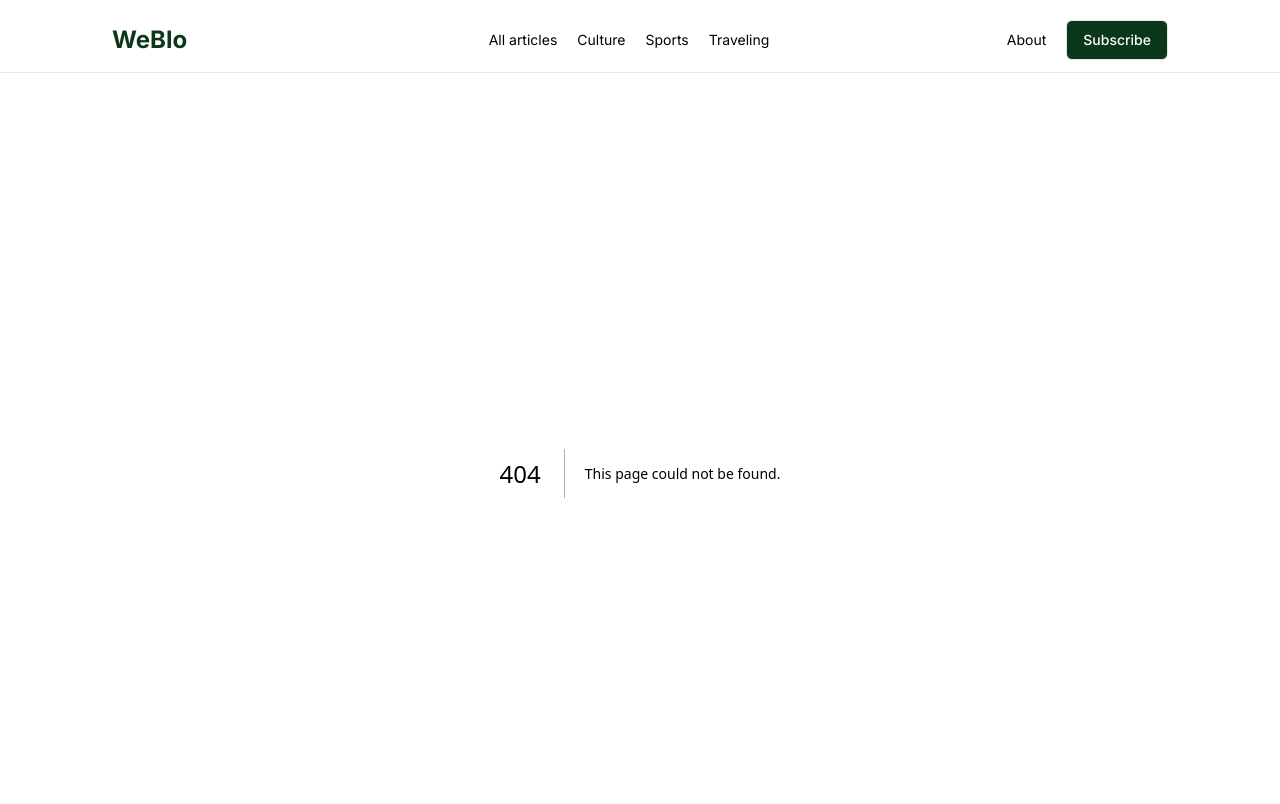
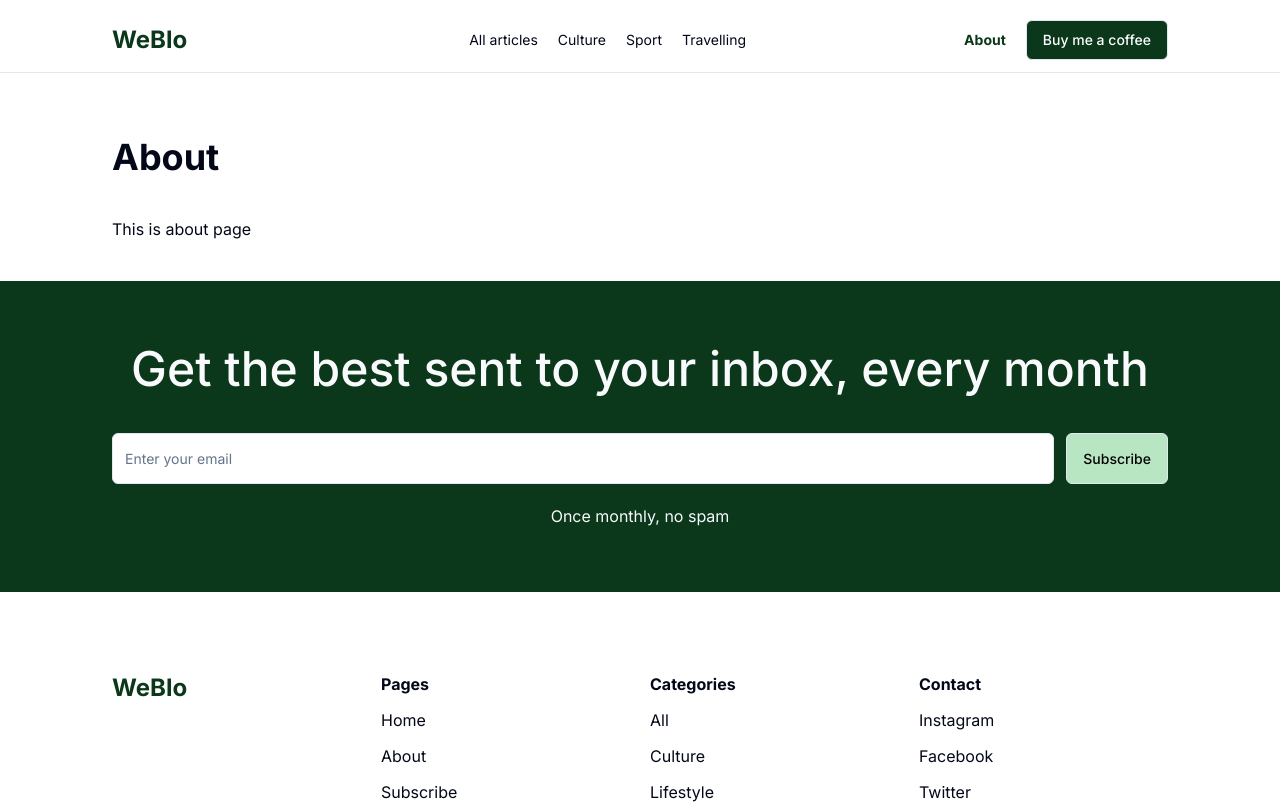
Before and after one commit to jgigrec323/blog, a Next.js app: page /about in a window 1280 px wide. Before the commit this address had no page. Shown: the top 804 px of the page. Built offline with nearby package versions, Linux system fonts and the light colour scheme.

Commit message:
links working, next:real fetching

```diff
--- /dev/null
+++ b/src/app/(pages)/[category]/page.tsx
@@ -0,0 +1,60 @@
+"use client"
+import BlogCard from '@/components/BlogCard'
+import { useParams } from 'next/navigation'
+import React, { useEffect, useState } from 'react'
+
+const CategoryPage = () => {
+    const [cat, setCat] = useState("")
+    const {category} = useParams()
+    function transformLinkToTitle(link: string): string {
+        const cleanLink = link.replace(/^\/|\/$/g, '');
+        return cleanLink
+      }
+
+    useEffect(()=>{
+        setCat(transformLinkToTitle(category.toString()))
+    },[category])
+  return (
+    <>
+
+
+    <BlogCard
+            content="Lorem ipsum, dolor sit amet consectetur adipisicing elit. Reiciendis necessitatibus amet hic! Magnam, repellendus excepturi!"
+            category="Musique"
+            date="Nov 25"
+            imageUrl="https://images.pexels.com/photos/19802887/pexels-photo-19802887/free-photo-of-ciel-industrie-gare-station.jpeg"
+            title="This is a test for the blog card"
+
+          ></BlogCard>
+    <BlogCard
+            content="Lorem ipsum, dolor sit amet consectetur adipisicing elit. Reiciendis necessitatibus amet hic! Magnam, repellendus excepturi!"
+            category="Musique"
+            date="Nov 25"
+            imageUrl="https://images.pexels.com/photos/19802887/pexels-photo-19802887/free-photo-of-ciel-industrie-gare-station.jpeg"
+            title="This is a test for the blog card"
+
+          ></BlogCard>
+    <BlogCard
+            content="Lorem ipsum, dolor sit amet consectetur adipisicing elit. Reiciendis necessitatibus amet hic! Magnam, repellendus excepturi!"
+            category="Musique"
+            date="Nov 25"
+            imageUrl="https://images.pexels.com/photos/19802887/pexels-photo-19802887/free-photo-of-ciel-industrie-gare-station.jpeg"
+            title="This is a test for the blog card"
+
+          ></BlogCard>
+    <BlogCard
+            content="Lorem ipsum, dolor sit amet consectetur adipisicing elit. Reiciendis necessitatibus amet hic! Magnam, repellendus excepturi!"
+            category="Musique"
+            date="Nov 25"
+            imageUrl="https://images.pexels.com/photos/19802887/pexels-photo-19802887/free-photo-of-ciel-industrie-gare-station.jpeg"
+            title="This is a test for the blog card"
+
+          ></BlogCard>
+
+
+
+  </>
+  )
+}
+
+export default CategoryPage
--- /dev/null
+++ b/src/app/(pages)/about/page.tsx
@@ -0,0 +1,7 @@
+import React from "react";
+
+const About = () => {
+  return <div>This is about page</div>;
+};
+
+export default About;
--- /dev/null
+++ b/src/app/(pages)/all-articles/page.tsx
@@ -0,0 +1,50 @@
+import BlogCard from '@/components/BlogCard'
+import Newsletter from '@/components/Newsletter'
+import PageTitle from '@/components/PageTitle'
+import React from 'react'
+
+const AllArticles = () => {
+  return (
+    <>
+
+
+      <BlogCard
+              content="Lorem ipsum, dolor sit amet consectetur adipisicing elit. Reiciendis necessitatibus amet hic! Magnam, repellendus excepturi!"
+              category="Musique"
+              date="Nov 25"
+              imageUrl="https://images.pexels.com/photos/19802887/pexels-photo-19802887/free-photo-of-ciel-industrie-gare-station.jpeg"
+              title="This is a test for the blog card"
+
+            ></BlogCard>
+      <BlogCard
+              content="Lorem ipsum, dolor sit amet consectetur adipisicing elit. Reiciendis necessitatibus amet hic! Magnam, repellendus excepturi!"
+              category="Musique"
+              date="Nov 25"
+              imageUrl="https://images.pexels.com/photos/19802887/pexels-photo-19802887/free-photo-of-ciel-industrie-gare-station.jpeg"
+              title="This is a test for the blog card"
+
+            ></BlogCard>
+      <BlogCard
+              content="Lorem ipsum, dolor sit amet consectetur adipisicing elit. Reiciendis necessitatibus amet hic! Magnam, repellendus excepturi!"
+              category="Musique"
+              date="Nov 25"
+              imageUrl="https://images.pexels.com/photos/19802887/pexels-photo-19802887/free-photo-of-ciel-industrie-gare-station.jpeg"
+              title="This is a test for the blog card"
+
+            ></BlogCard>
+      <BlogCard
+              content="Lorem ipsum, dolor sit amet consectetur adipisicing elit. Reiciendis necessitatibus amet hic! Magnam, repellendus excepturi!"
+              category="Musique"
+              date="Nov 25"
+              imageUrl="https://images.pexels.com/photos/19802887/pexels-photo-19802887/free-photo-of-ciel-industrie-gare-station.jpeg"
+              title="This is a test for the blog card"
+
+            ></BlogCard>
+
+
+
+    </>
+  )
+}
+
+export default AllArticles
--- /dev/null
+++ b/src/app/(pages)/layout.tsx
@@ -0,0 +1,44 @@
+"use client"
+import React, { useEffect, useState } from 'react';
+import PageTitle from '@/components/PageTitle';
+import Newsletter from '@/components/Newsletter';
+import { usePathname } from 'next/navigation';
+
+interface LayoutProps {
+  children: React.ReactNode;
+}
+
+
+
+const Layout: React.FC<LayoutProps> = ({ children }) => {
+    const [pageTitle, setPageTitle] = useState("")
+    const currentPath = usePathname()
+
+    function transformLinkToTitle(link: string): string {
+        const cleanLink = link.replace(/^\/|\/$/g, '');
+
+        return cleanLink
+          .split('-')
+          .map(word => word.charAt(0).toUpperCase() + word.slice(1))
+          .join(' ');
+      }
+
+
+
+    useEffect(()=>{
+        setPageTitle(transformLinkToTitle(currentPath))
+    },[currentPath])
+  return (
+    <>
+    <div className="mt-16 lg:px-28 sm:px-16 px-10 ">
+    <PageTitle title = {pageTitle} className='mb-10 text-3xl font-bold lg:text-4xl '></PageTitle>
+      <main className="grid lg:grid lg:grid-cols-3 md:grid-cols-2 gap-y-10 md:gap-x-8 lg:gap-x-10">
+        {children}
+      </main>
+    </div>
+      <Newsletter></Newsletter>
+    </>
+  );
+};
+
+export default Layout;
--- a/src/app/layout.tsx
+++ b/src/app/layout.tsx
@@ -2,6 +2,7 @@ import type { Metadata } from "next";
 import { Inter } from "next/font/google";
 import "./globals.css";
 import Navbar from "@/components/Navbar";
+import Footer from "@/components/Footer";
 
 const inter = Inter({ subsets: ["latin"] });
 
@@ -19,6 +20,7 @@ export default function RootLayout({
       <body className={inter.className}>
         <Navbar></Navbar>
         {children}
+        <Footer></Footer>
         </body>
     </html>
   );
--- a/src/app/page.tsx
+++ b/src/app/page.tsx
@@ -4,6 +4,7 @@ import Hero from "@/components/Hero";
 import { Input } from "@/components/ui/input";
 import React from "react";
 import Footer from "@/components/Footer";
+import Newsletter from "@/components/Newsletter";
 
 function Home() {
   return (
@@ -81,17 +82,8 @@ function Home() {
         </div>
         </div>
       </section>
-      <section className="mt-10 bg-dgreen lg:px-28 sm:px-16 px-10 py-16 flex flex-col justify-center items-center
+      <Newsletter></Newsletter>
 
-      ">
-        <p className="text-primary-foreground text-4xl font-medium sm:text-5xl text-center mb-10">Get the best sent to your inbox, every month</p>
-        <form className="w-full h-[3.2rem]  flex items-center justify-between gap-3">
-        <Input className="grow outline-none h-full" placeholder="Enter your email" />
-        <Button variant={"outline"} className="h-full bg-[#b8e6c3] text-black">Subscribe</Button>
-        </form>
-        <p className="text-primary-foreground mt-5">Once monthly, no spam</p>
-      </section>
-      <Footer></Footer>
     </div>
   );
 }
--- a/src/components/Hero.tsx
+++ b/src/components/Hero.tsx
@@ -4,7 +4,7 @@ import Divider from './Divider'
 function Hero() {
   return (
     <div className='lg:px-28 sm:px-16 px-10 pt-20'>
-        <p className='md:text-4xl md:w-2/3 mb-20 '>Welcome to WeBlo, we write about travelling, people and culture...</p>
+        <p className='md:text-4xl text-3xl md:w-2/3 mb-20 '>Welcome to WeBlo, we write about travelling, people and culture...</p>
         <Divider></Divider>
     </div>
   )
--- a/src/components/MobileNavigation.tsx
+++ b/src/components/MobileNavigation.tsx
@@ -1,3 +1,4 @@
+"use client";
 import React from "react";
 import { Button } from "@/components/ui/button";
 import { Input } from "@/components/ui/input";
@@ -14,11 +15,17 @@ import {
 } from "@/components/ui/sheet";
 import { IoIosMenu } from "react-icons/io";
 import Logo from "./Logo";
-import NavlinksItem from "./NavlinksItem";
 import Link from "next/link";
-import Divider from "./Divider";
+import { usePathname } from "next/navigation";
 
 const MobileNavigation = () => {
+  const currentPath = usePathname();
+  const links = [
+    { href: "/all-articles", label: "All articles" },
+    { href: "/culture", label: "Culture" },
+    { href: "/sport", label: "Sport" },
+    { href: "/travelling", label: "Travelling" },
+  ];
   return (
     <Sheet>
       <SheetTrigger asChild>
@@ -32,18 +39,28 @@ const MobileNavigation = () => {
         </SheetHeader>
         <div className="space-y-4">
           <ul className="flex flex-col mt-7 gap-4">
-            <li>All articles</li>
-            <li>Culture</li>
-            <li>Sports</li>
-            <li>Traveling</li>
+            {links.map((link) => (
+              <li key={link.href}>
+                <Link
+                  className={currentPath === link.href ? "text-dgreen font-bold" : ""}
+                  href={link.href}
+                >
+                  {link.label}
+                </Link>
+              </li>
+            ))}
           </ul>
           <div className="flex flex-col gap-4 ">
-            <Link href={"/about"}>About</Link>
-            <Button variant={"outline"} className="bg-dgreen text-dgreen-foreground">Subscribe</Button>
+            <Link href={"/about"}  className={currentPath === "/about" ? "text-dgreen font-bold" : ""}>About</Link>
+            <Button
+              variant={"outline"}
+              className="bg-dgreen text-dgreen-foreground"
+            >
+              Buy me a coffee
+            </Button>
           </div>
         </div>
-        <SheetFooter>
-        </SheetFooter>
+        <SheetFooter></SheetFooter>
       </SheetContent>
     </Sheet>
   );
--- a/src/components/Navbar.tsx
+++ b/src/components/Navbar.tsx
@@ -1,28 +1,44 @@
-import React from 'react'
-import Logo from './Logo'
-import Link from 'next/link'
-import { Button } from './ui/button'
-import NavlinksItem from './NavlinksItem'
-import MobileNavigation from './MobileNavigation'
+"use client";
+import React from "react";
+import Logo from "./Logo";
+import Link from "next/link";
+import { Button } from "./ui/button";
+import NavlinksItem from "./NavlinksItem";
+import MobileNavigation from "./MobileNavigation";
+import { usePathname } from "next/navigation";
 
 function Navbar() {
+  const currentPath = usePathname();
+
   return (
-    <nav className='flex items-center justify-between pt-5 pb-3 lg:px-28 sm:px-16 px-10
-    text-sm border-b '>
-
+    <nav
+      className="flex items-center justify-between pt-5 pb-3 lg:px-28 sm:px-16 px-10
+    text-sm border-b "
+    >
       <Logo></Logo>
 
       {/* mobile */}
       <MobileNavigation></MobileNavigation>
 
-     <NavlinksItem></NavlinksItem>
+      <NavlinksItem></NavlinksItem>
 
-      <div className='md:flex gap-5 items-center hidden'>
-        <Link href={"/about"}>About</Link>
-        <Button variant={"outline"} className='bg-dgreen text-dgreen-foreground'>Subscribe</Button>
+      <div className="md:flex gap-5 items-center hidden">
+        <Link
+          href={"/about"}
+          className={currentPath === "/about" ? "text-dgreen font-bold" : ""}
+        >
+          About
+        </Link>
+
+        <Button
+          variant={"outline"}
+          className="bg-dgreen text-dgreen-foreground"
+        >
+          Buy me a coffee
+        </Button>
       </div>
     </nav>
-  )
+  );
 }
 
-export default Navbar
+export default Navbar;
--- a/src/components/NavlinksItem.tsx
+++ b/src/components/NavlinksItem.tsx
@@ -1,19 +1,31 @@
-import Link from 'next/link'
-import React from 'react'
-import { Button } from './ui/button'
+"use client";
+import Link from "next/link";
+import React from "react";
+import { Button } from "./ui/button";
+import { usePathname } from "next/navigation";
 
 const NavlinksItem = () => {
+  const currentPath = usePathname();
+  const links = [
+    { href: "/all-articles", label: "All articles" },
+    { href: "/culture", label: "Culture" },
+    { href: "/sport", label: "Sport" },
+    { href: "/travelling", label: "Travelling" },
+  ];
   return (
+    <ul className="md:flex ml-16 gap-5 hidden">
+      {links.map((link) => (
+        <li key={link.href}>
+          <Link
+            className={currentPath === link.href ? "text-dgreen font-bold" : ""}
+            href={link.href}
+          >
+            {link.label}
+          </Link>
+        </li>
+      ))}
+    </ul>
+  );
+};
 
-    <ul className='md:flex ml-16 gap-5 hidden'>
-    <li>All articles</li>
-    <li>Culture</li>
-    <li>Sports</li>
-    <li>Traveling</li>
-  </ul>
-
-
-  )
-}
-
-export default NavlinksItem
+export default NavlinksItem;
--- /dev/null
+++ b/src/components/Newsletter.tsx
@@ -0,0 +1,18 @@
+import React from 'react'
+import { Input } from './ui/input'
+import { Button } from './ui/button'
+
+const Newsletter = () => {
+  return (
+    <section className="mt-10 bg-dgreen lg:px-28 sm:px-16 px-10 py-16 flex flex-col justify-center items-center">
+        <p className="text-primary-foreground text-4xl font-medium sm:text-5xl text-center mb-10">Get the best sent to your inbox, every month</p>
+        <form className="w-full h-[3.2rem]  flex items-center justify-between gap-3">
+        <Input className="grow outline-none h-full" placeholder="Enter your email" />
+        <Button variant={"outline"} className="h-full bg-[#b8e6c3] text-black">Subscribe</Button>
+        </form>
+        <p className="text-primary-foreground mt-5">Once monthly, no spam</p>
+      </section>
+  )
+}
+
+export default Newsletter
--- /dev/null
+++ b/src/components/PageTitle.tsx
@@ -0,0 +1,14 @@
+import React from 'react';
+
+interface PageTitleProps {
+  title: string;
+  className?:string
+}
+
+const PageTitle: React.FC<PageTitleProps> = ({ title, className }) => {
+  return (
+    <h2 className={className}>{title}</h2>
+  );
+};
+
+export default PageTitle;
```
